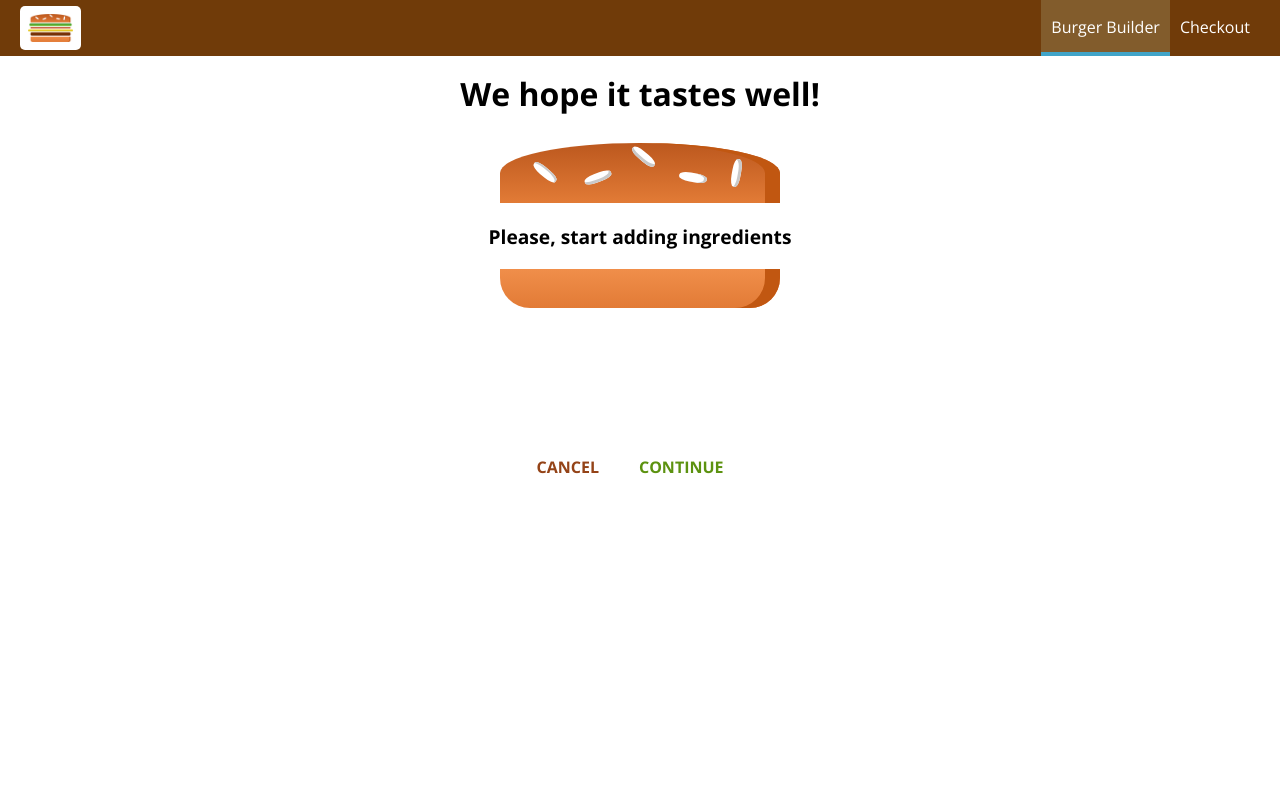
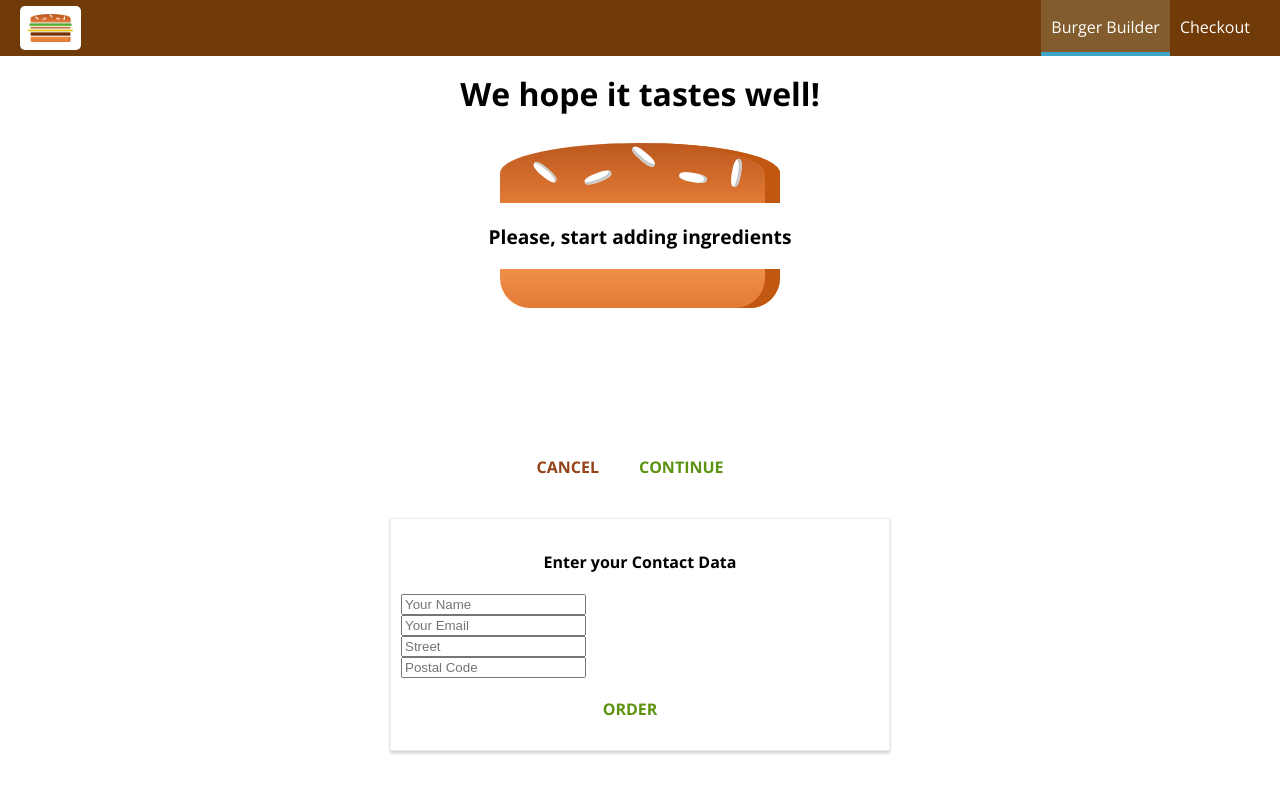
Before and after one commit to denlysenko/react-burger, a React app: page /checkout in a window 1280 px wide. Both pictures are taken after a click on the button "CONTINUE". Shown: the top 792 px of the page. Built offline with nearby package versions, Linux system fonts and the light colour scheme.

Commit message:
order submission

```diff
--- a/src/containers/BurgerBuilder/index.js
+++ b/src/containers/BurgerBuilder/index.js
@@ -64,35 +64,12 @@
       );
     }
 
+    queryParams.push(`price=${this.state.totalPrice}`);
+
     this.props.history.push({
       pathname: '/checkout',
       search: `?${queryParams.join('&')}`
     });
-    // this.setState({ loading: true });
-
-    // const order = {
-    //   ingredients: this.state.ingredients,
-    //   price: this.state.totalPrice,
-    //   customer: {
-    //     name: 'Den',
-    //     address: {
-    //       street: 'Test street',
-    //       zipCode: '123',
-    //       country: 'Ukraine'
-    //     },
-    //     email: 'test@test.com'
-    //   },
-    //   deliveryMethod: 'fastest'
-    // };
-
-    // axios
-    //   .post('/orders.json', order)
-    //   .then(response => {
-    //     this.setState({ loading: false, purchasing: false });
-    //   })
-    //   .catch(err => {
-    //     this.setState({ loading: false, purchasing: false });
-    //   });
   };
 
   addIngredient = type => {
--- /dev/null
+++ b/src/containers/Checkout/ContactData/index.js
@@ -0,0 +1,91 @@
+import React, { Component } from 'react';
+import { withRouter } from 'react-router-dom';
+
+import axios from '../../../axios-orders';
+import Button from '../../../components/UI/Button';
+import Spinner from '../../../components/UI/Spinner';
+import classes from './styles.css';
+
+
+class ContactData extends Component {
+  state = {
+    name: '',
+    email: '',
+    address: {
+      street: '',
+      postalCode: ''
+    },
+    loading: false
+  };
+
+  order = event => {
+    event.preventDefault();
+    this.setState({ loading: true });
+
+    const order = {
+      ingredients: this.props.ingredients,
+      price: this.props.price,
+      customer: {
+        name: 'Den',
+        address: {
+          street: 'Test street',
+          zipCode: '123',
+          country: 'Ukraine'
+        },
+        email: 'test@test.com'
+      },
+      deliveryMethod: 'fastest'
+    };
+
+    axios
+      .post('/orders.json', order)
+      .then(response => {
+        this.setState({ loading: false });
+        this.props.history.push('/');
+      })
+      .catch(err => {
+        this.setState({ loading: false });
+      });
+  };
+
+  render() {
+    return this.state.loading ? (
+      <Spinner />
+    ) : (
+      <div className={classes.ContactData}>
+        <h4>Enter your Contact Data</h4>
+        <form>
+          <input
+            className={classes.Input}
+            type="text"
+            name="name"
+            placeholder="Your Name"
+          />
+          <input
+            className={classes.Input}
+            type="email"
+            name="email"
+            placeholder="Your Email"
+          />
+          <input
+            className={classes.Input}
+            type="text"
+            name="street"
+            placeholder="Street"
+          />
+          <input
+            className={classes.Input}
+            type="text"
+            name="postalCode"
+            placeholder="Postal Code"
+          />
+          <Button btnType="Success" clicked={this.order}>
+            ORDER
+          </Button>
+        </form>
+      </div>
+    );
+  }
+}
+
+export default withRouter(ContactData);
--- /dev/null
+++ b/src/containers/Checkout/ContactData/styles.css
@@ -0,0 +1,19 @@
+.ContactData {
+  margin: 20px auto;
+  width: 80%;
+  text-align: center;
+  border: 1px solid #eee;
+  box-shadow: 0 2px 3px #ccc;
+  padding: 10px;
+  box-sizing: border-box;
+}
+
+.Input {
+  display: block;
+}
+
+@media (min-width: 600px) {
+  .ContactData {
+    width: 500px;
+  }
+}
--- a/src/containers/Checkout/index.js
+++ b/src/containers/Checkout/index.js
@@ -1,22 +1,30 @@
 import React, { Component } from 'react';
+import { Route } from 'react-router-dom';
 
 import CheckoutSummary from '../../components/Orders/CheckoutSummary';
+import ContactData from './ContactData';
 
 
 class Checkout extends Component {
   state = {
-    ingredients: null
+    ingredients: null,
+    price: null
   };
 
-  componentDidMount() {
+  componentWillMount() {
     const query = new URLSearchParams(this.props.location.search);
     const ingredients = {};
+    let price = 0;
 
     for (const param of query.entries()) {
+      if (param[0] === 'price') {
+        price = +param[1];
+      } else {
         ingredients[param[0]] = +param[1];
       }
+    }
 
-    this.setState({ ingredients });
+    this.setState({ ingredients, price });
   }
 
   cancelCheckout = () => {
@@ -30,13 +38,21 @@
   render() {
     return (
       <div>
-        {this.state.ingredients && (
         <CheckoutSummary
           ingredients={this.state.ingredients}
           cancelled={this.cancelCheckout}
           continued={this.continueCheckout}
         />
+
+        <Route
+          path={`${this.props.match.path}/contact-data`}
+          render={() => (
+            <ContactData
+              ingredients={this.state.ingredients}
+              price={this.state.price}
+            />
           )}
+        />
       </div>
     );
   }
```
Lines whose indentation alone changed are shown as unchanged.
